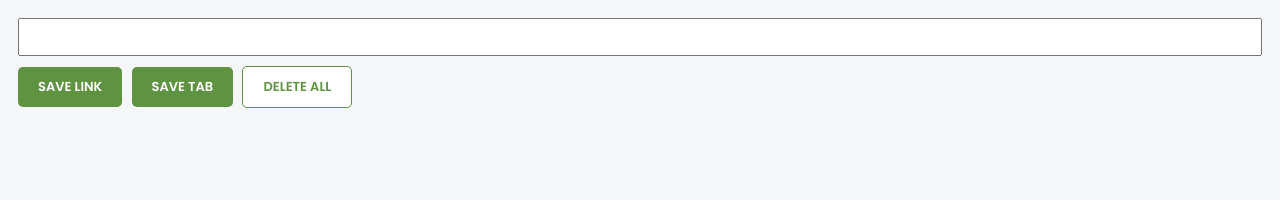
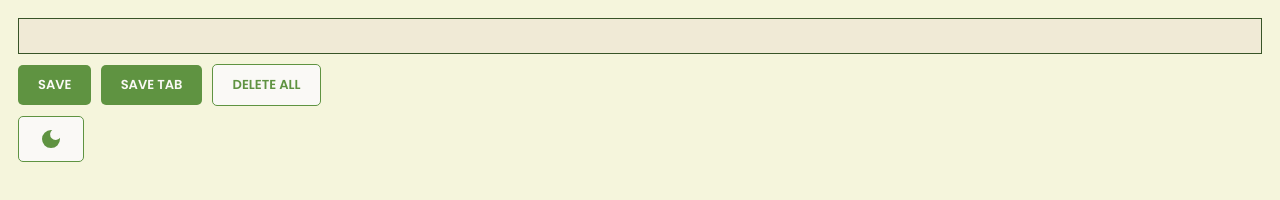
Before and after one commit to harshanrepo/savora-link-manager, a browser extension: page index.html in a window 1280 px wide. Drawn offline with Linux system fonts and the light colour scheme.

Commit message:
Add dark mode toggle
- Implemented light/dark theme switching
- Added CSS variables for theme colors
- Added smooth transitions between themes

```diff
--- a/index.css
+++ b/index.css
@@ -1,15 +1,29 @@
 @import url("https://fonts.googleapis.com/css2?family=Poppins:ital,wght@0,100;0,200;0,300;0,400;0,500;0,600;0,700;0,800;0,900;1,100;1,200;1,300;1,400;1,500;1,600;1,700;1,800;1,900&display=swap");
+:root{
+  --primary-color:#F5F5DC;
+  --btn-bg:#5f9341;
+  --color:#FAF9F6;
+  --btn-hover:#385428;
+  --input-clr:#F0EAD6;
+}
+
+.darkmode{
+  --primary-color:#2b2927;
+}
 body {
-  background: #f4f6f8;
+  background: var(--primary-color);
   padding: 10px;
   font-family: "Poppins", sans-serif;
   min-width: 400px;
+  transition: background-color 0.3s ease-out;
 }
 #input-el {
   box-sizing: border-box;
   width: 100%;
   padding: 10px;
   font-size: 12px;
+  background-color: var(--input-clr);
+  border:1px solid var(--btn-hover);
 }
 #btn-save {
   font-family: "Poppins", sans-serif;
@@ -18,14 +32,14 @@
   margin-right: 5px;
   padding: 10px 20px;
   font-size: 13px;
-  color: #fff;
-  background: #5f9341;
+  color: var(--color);
+  background:var(--btn-bg);
   border: none;
   border-radius: 5px;
   transition:all 0.2s ease;
 }
 #btn-save:hover{
-  background: #385428;
+  background: var(--btn-hover);
 }
 #btn-tab {
   font-family: "Poppins", sans-serif;
@@ -34,30 +48,58 @@
   margin-right: 5px;
   padding: 10px 20px;
   font-size: 13px;
-  color: #fff;
-  background-color: #5f9341;
+  color: var(--color);
+  background-color: var(--btn-bg);
   border: none;
   transition:all 0.2s ease;
   border-radius: 5px;
 }
 #btn-tab:hover{
-  background: #385428;
+  background:var(--btn-hover);
 }
 #btn-del {
   font-family: "Poppins", sans-serif;
   font-weight: 600;
   margin-top: 10px;
+  margin-right: 5px;
   padding: 10px 20px;
   font-size: 13px;
-  border: 1px solid #5f9341;
-  color: #5f9341;
-  background-color: #fff;
+  border: 1px solid var(--btn-bg);
+  color: var(--btn-bg);
+  background-color: var(--color);
   transition:all 0.2s ease;
   border-radius: 5px;
 }
 #btn-del:hover{
-  background: #4a7a32;
-  color: #fff;
+  background: var(--btn-hover);
+  color: var(--color);
+}
+#toggle{
+  max-width: 100%;
+  height: 100%;
+  display: flex;
+  justify-content: flex-end;
+  margin-top: 10px;
+  margin-right: 5px;
+  padding: 10px 20px;
+  border: 1px solid var(--btn-bg);
+  color: var(--btn-bg);
+  background-color: var(--color);
+  transition:all 0.2s ease;
+  border-radius: 5px;
+  cursor: pointer;
+}
+svg{
+  fill:var(--btn-bg);
+}
+#toggle svg:last-child{
+  display: none;
+}
+.darkmode #toggle svg:first-child{
+  display: none;
+}
+.darkmode #toggle svg:last-child{
+  display: block;
 }
 ul {
   font-size: 13px;
@@ -69,7 +111,7 @@
   flex-direction: column;
 }
 li {
-  background: #fff;
+  background: var(--color);
   padding: 8px 8px;
   margin-bottom: 8px;
   border-radius: 6px;
@@ -89,7 +131,6 @@
   background: #e8f0fe;
 }
 a:hover {
-
-  color: #385428;
+  color: var(--btn-hover);
   text-decoration: none;
 }
--- a/index.html
+++ b/index.html
@@ -10,15 +10,16 @@
 </head>
 
 <body>
-  <div class="glass-container">
   <input type="text" name="link" id="input-el">
-  <button id="btn-save">SAVE LINK</button>
+  <button id="btn-save">SAVE</button>
   <button id="btn-tab">SAVE TAB</button>
   <button id="btn-del">DELETE ALL</button>
+  <button id="toggle"><svg xmlns="http://www.w3.org/2000/svg" height="24px" viewBox="0 -960 960 960" width="24px" fill="#e3e3e3"><path d="M480-120q-150 0-255-105T120-480q0-150 105-255t255-105q14 0 27.5 1t26.5 3q-41 29-65.5 75.5T444-660q0 90 63 153t153 63q55 0 101-24.5t75-65.5q2 13 3 26.5t1 27.5q0 150-105 255T480-120Z"/></svg>
+    <svg xmlns="http://www.w3.org/2000/svg" height="24px" viewBox="0 -960 960 960" width="24px" fill="#e3e3e3"><path d="M338.5-338.5Q280-397 280-480t58.5-141.5Q397-680 480-680t141.5 58.5Q680-563 680-480t-58.5 141.5Q563-280 480-280t-141.5-58.5ZM200-440H40v-80h160v80Zm720 0H760v-80h160v80ZM440-760v-160h80v160h-80Zm0 720v-160h80v160h-80ZM256-650l-101-97 57-59 96 100-52 56Zm492 496-97-101 53-55 101 97-57 59Zm-98-550 97-101 59 57-100 96-56-52ZM154-212l101-97 55 53-97 101-59-57Z"/></svg>
+  </button>
   <ul id="ul-el">
   </ul>
   <script src="index.js"></script>
-</div>
 </body>
 
 </html>
--- a/index.js
+++ b/index.js
@@ -4,6 +4,9 @@
 let ulEl = document.getElementById("ul-el");
 let delEl = document.getElementById("btn-del");
 let tabEl = document.getElementById("btn-tab");
+const btn=document.getElementById("toggle")
+
+
 let leadsFromLocalStorage = JSON.parse(localStorage.getItem("myleads"));
 
 if (leadsFromLocalStorage) {
@@ -42,3 +45,7 @@
   myleads = [];
   render(myleads);
 });
+
+btn.addEventListener("click",function(){
+  document.documentElement.classList.toggle('darkmode')
+})
```
Also changed, not shown: assets/light_mode_24dp_E3E3E3_FILL1_wght400_GRAD0_opsz24.svg (added), assets/light_off_24dp_E3E3E3_FILL0_wght400_GRAD0_opsz24.svg (added), assets/list.png.
